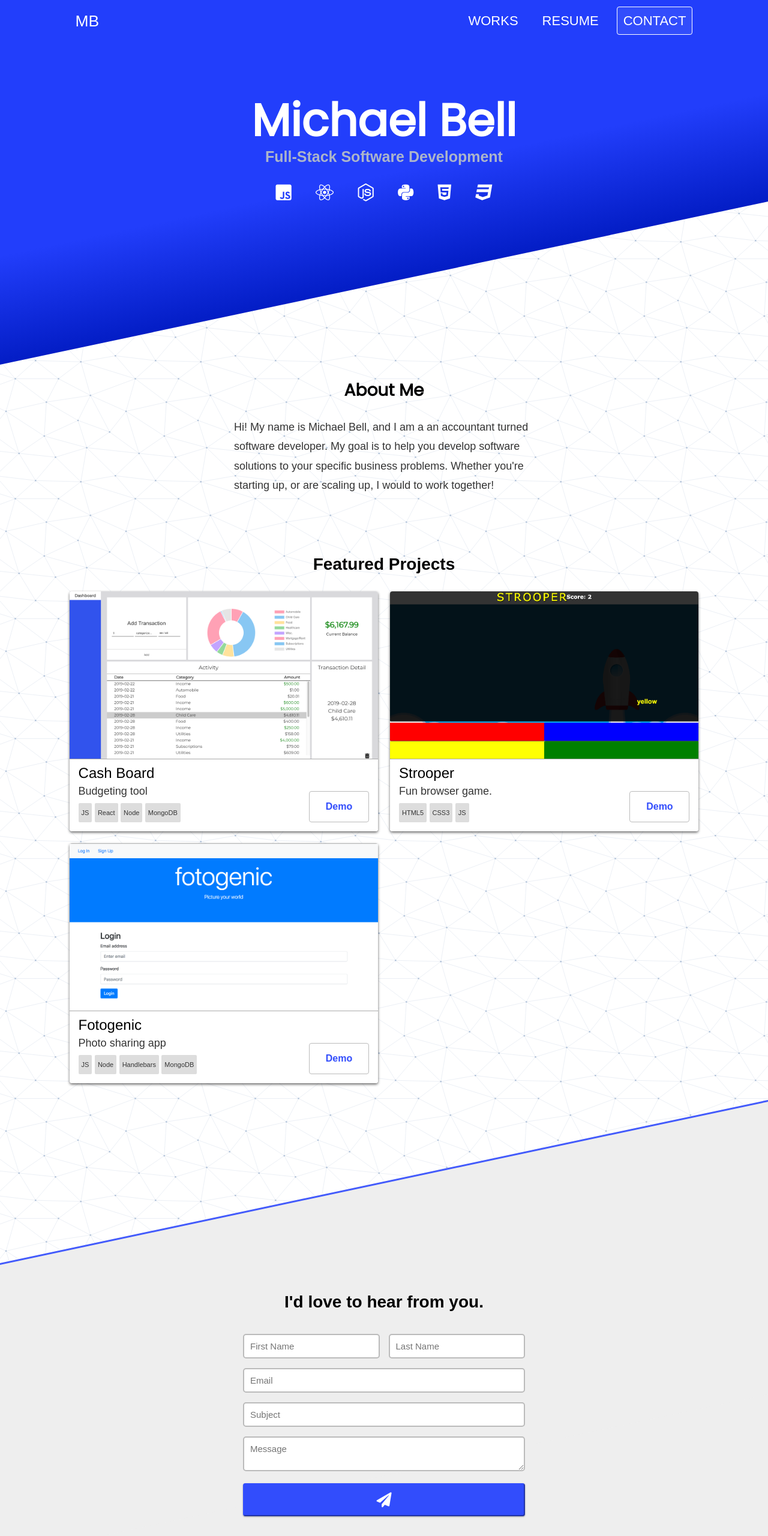
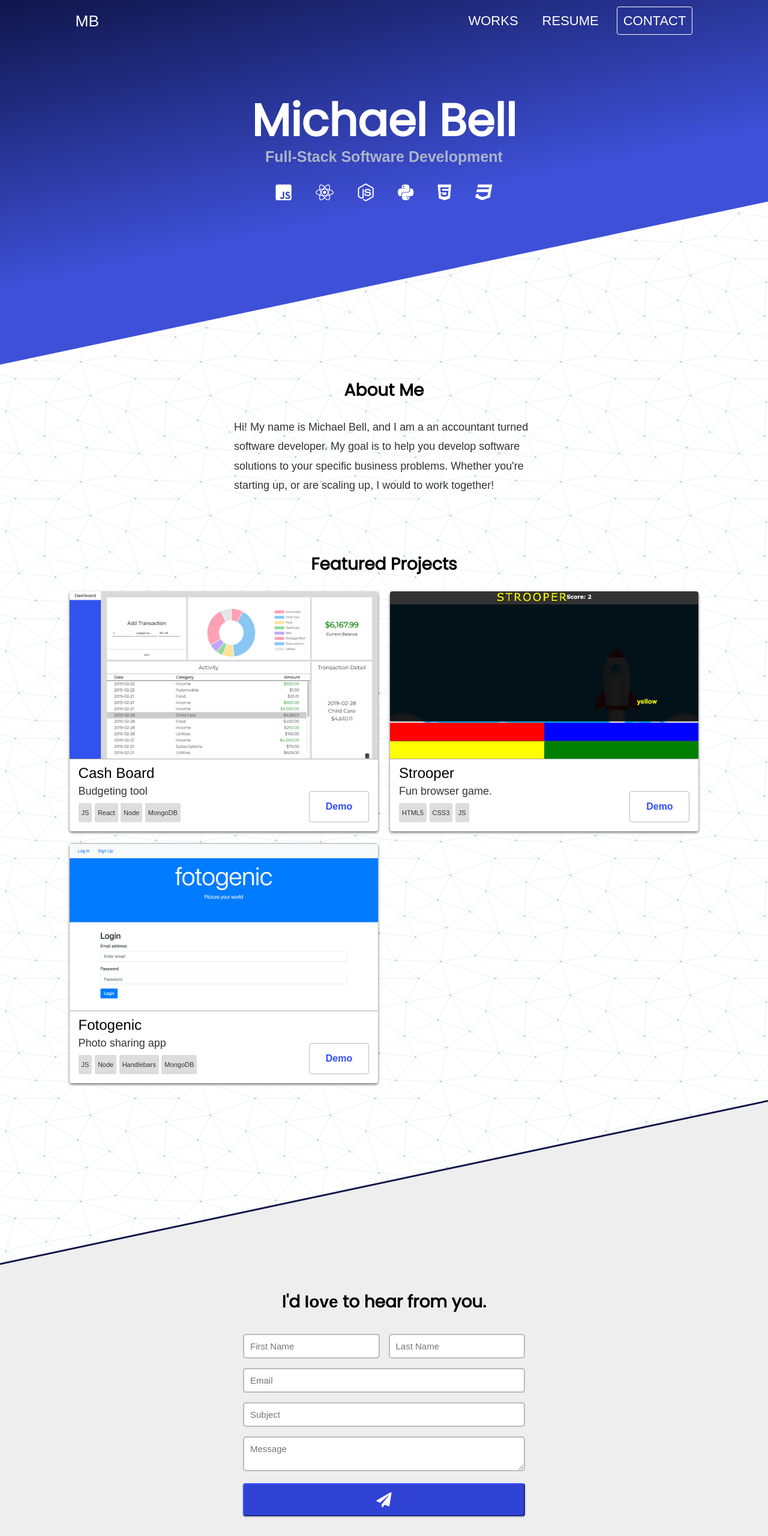
Before and after one commit to MdotB/MdotB.github.io, a plain HTML site: page index.html in a window 1280 px wide. Shown: the top 2561 px of the page at 60% size. Drawn offline with nearby package versions, Linux system fonts and the light colour scheme.

Commit message:
change headers to Poppins font

```diff
--- a/script.js
+++ b/script.js
@@ -22,8 +22,9 @@ window.onscroll = () => {
     document.getElementById("header-nav")
       .style.boxShadow = "0 2px 4px rgba(0,0,0,.5)";
   } else {
-      contactLink.style.background = "#324dfc";
+      contactLink.style.background = "rgba(0,0,0,0)";
       contactLink.style.border = "1px solid #fff";
+      contactLink.addEventListener('mouseover', () => contactLink.style.background = '#2434ad')
       headerNavLinks.forEach(headerLink => headerLink.style.color = "#fff");
       burgerBars.forEach(burgerBar => burgerBar.style.backgroundColor = "#fff");
       document.getElementById("header-nav").style.backgroundColor = "rgba(255,255,255,0)";
--- a/style/index.css
+++ b/style/index.css
@@ -94,7 +94,7 @@ header {
     margin: 0;
     width: 100%;
     color: #fff;
-    background: #223efb;
+    background: #10164b;
     position: relative;
 }
 header::after{
@@ -109,7 +109,7 @@ header::after{
     transform: skewY(-12deg);
     -webkit-transform: skewY(-12deg);
     -ms-transform: skewY(-12deg);
-    background: linear-gradient(to bottom, #223efb 0%, #223efb 70%, #031dc5 100%);
+    background: linear-gradient(to bottom, #10164b 0%, #3e50d7 80%, #3e50d7 100%);
   }
 
 #header-nav {
@@ -144,14 +144,14 @@ header::after{
     color: #fff;
 }
 #contact {
-    background: #324dfc;
+    /* background: #10164b; */
     border: 1px solid #fff;
     color: #fff;
     padding: 10px;
     border-radius: 4px;
 }
 #contact:hover {
-    background: #223efb;
+    background: #10164b;
     color: #fff;
 }
 #burger-menu {
@@ -268,8 +268,8 @@ main {
     padding-bottom: 300px;
     width: 100%;
 }
-#icon-portfolio {
-    margin-top: 75px;
+#portfolio-header{
+    font-family: 'Poppins', sans-serif;
 }
 .projects-wrapper {
     width: 100%;
@@ -338,7 +338,7 @@ main {
 
 .project-link:hover {
     background: #eaedff;
-    color: #0424F7;
+    color: #10164b;
 }
 
 
@@ -398,7 +398,7 @@ main {
 #contact-section::after{
     content: "";
     position: absolute;
-    border-top: 3px solid #435bfc;
+    border-top: 3px solid #10164b;
     top: 0;
     width: 100%;
     height: 90%;
@@ -411,6 +411,7 @@ main {
 }
 
 #contact-header {
+    font-family: 'Poppins', sans-serif;
     align-self: center;
     color: #000;
     z-index: 2;
@@ -456,8 +457,8 @@ textarea {
     border-radius: 4px;
     box-shadow: 0 1px 3px rgba(0,0,0,0.12), 0 1px 2px rgba(0,0,0,0.24);
     transition: all .2s ease-in-out;
-    background-color: #324dfc;
-    border-color: #324dfc;
+    background-color: #3043d4;
+    border-color: #3043d4;
     cursor: pointer;
 }
 button:focus {
@@ -465,6 +466,7 @@ button:focus {
 }
 #contact-button:hover {
     box-shadow: 0 14px 28px rgba(0,0,0,0.25), 0 10px 10px rgba(0,0,0,0.22);
+    background: #2434ad;
 }
 .fa-paper-plane {
     color: #fff;
```
